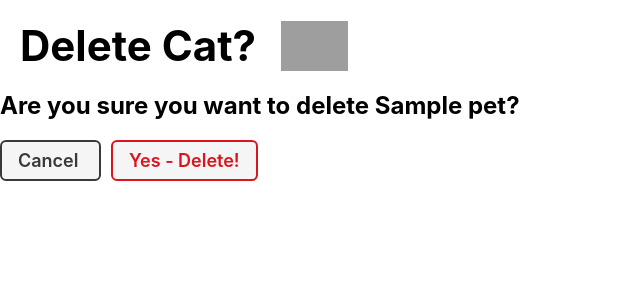
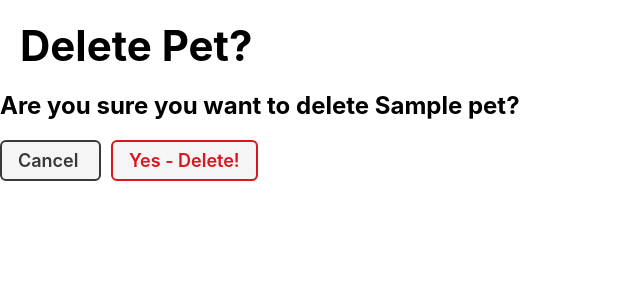
Before and after one commit to mlmirk/whos_your_human, a Django app: page /pets/1/delete/ in a window 1280 px wide. Shown: the part 55-355 px from the top of the page, without its empty margins (0-640 px from the left). Run offline with Django 3.2, Linux system fonts and the light colour scheme; a user stored in the database is signed in; tables that the repository leaves empty hold one stand-in row (values such as "Sample post"); grey boxes are pictures that could not be loaded.

Commit message:
remove missing static files

```diff
--- a/main_app/templates/main_app/pet_confirm_delete.html
+++ b/main_app/templates/main_app/pet_confirm_delete.html
@@ -4,8 +4,7 @@
 {% block content %}
 
 <div class="page-header">
-  <h1>Delete Cat?</h1>
-  <img src="{% static 'images/nerd-cat.svg' %}" alt="A cat using a computer"/>
+  <h1>Delete Pet?</h1>
 </div>
 <h2>Are you sure you want to delete {{ object.name }}?</h2>
 
--- a/main_app/templates/main_app/pet_form.html
+++ b/main_app/templates/main_app/pet_form.html
@@ -14,7 +14,6 @@
 
 <div class="page-header">
 
-  <img src="{% static 'images/nerd-cat.svg' %}" alt="A cat using a computer"/>
 </div>
 {% comment %}
   Leaving the action empty makes the form post to the same url used to display it
```
